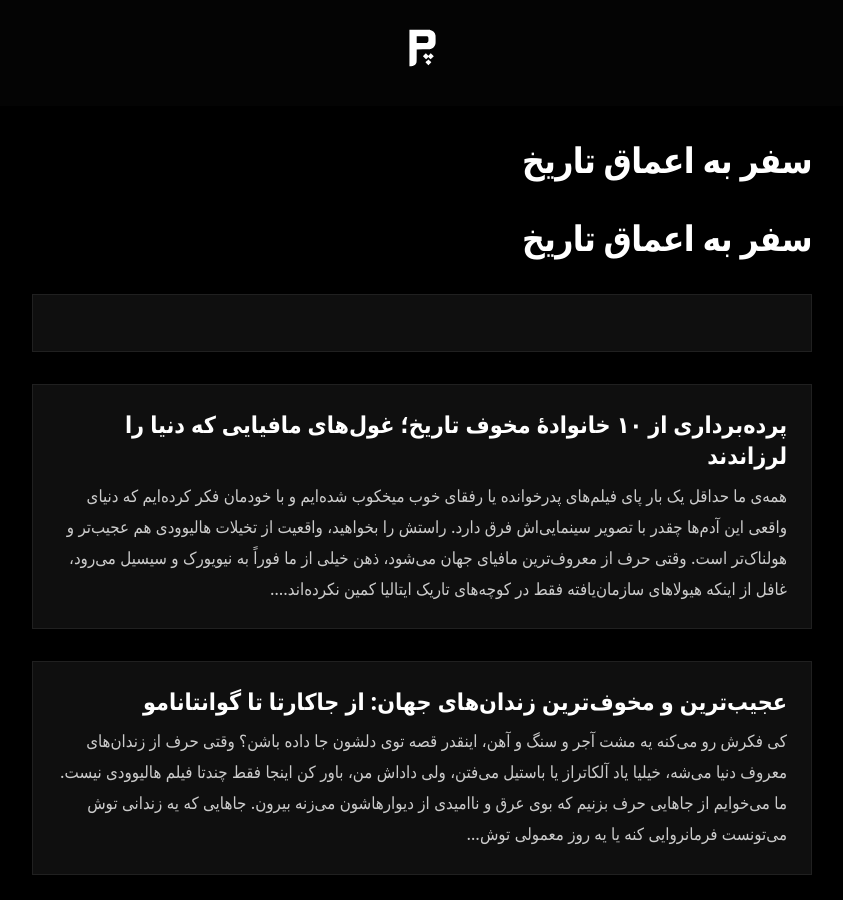
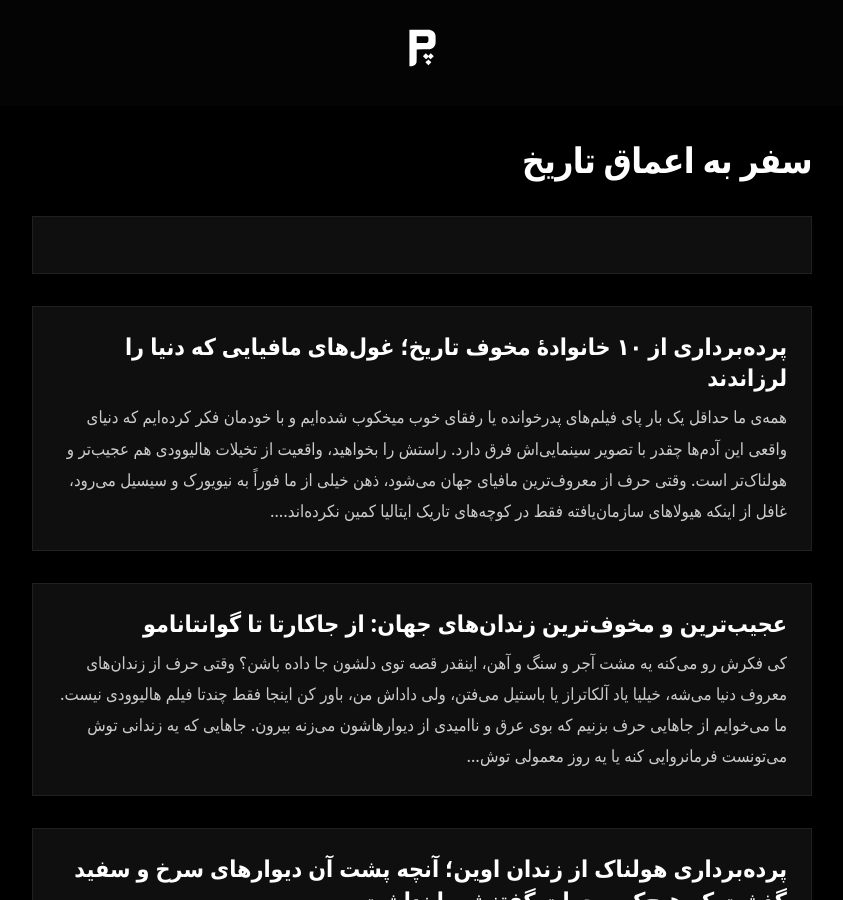
Before and after one commit to darkblog/darkblog.github.io, a Jekyll site: the page built from index.html, in a window 1280 px wide and 900 px high. Shown: the whole window, without its empty margins (218-1061 px from the left). Built offline with Jekyll 4.4.1, drawn with Linux system fonts in a browser that asks for light colours.

Commit message:
Update default.html

```diff
--- a/_layouts/default.html
+++ b/_layouts/default.html
@@ -380,13 +380,6 @@
 
     <main id="main-content" tabindex="-1" itemprop="{% if page.layout == 'post' %}articleBody{% else %}mainContentOfPage{% endif %}" itemscope itemtype="https://schema.org/{% if page.layout == 'post' %}Text{% else %}WebPageElement{% endif %}">
         <div class="container">
-            {% if page.is_home and page.display_title %}
-                <h1 class="page-title">{{ page.display_title }}</h1>
-            {% elsif page.layout == 'post' %}
-            {% elsif page.title %}
-                <h1 class="page-title">{{ page.title }}</h1>
-            {% endif %}
-
             {{ content }}
         </div>
     </main>
```
